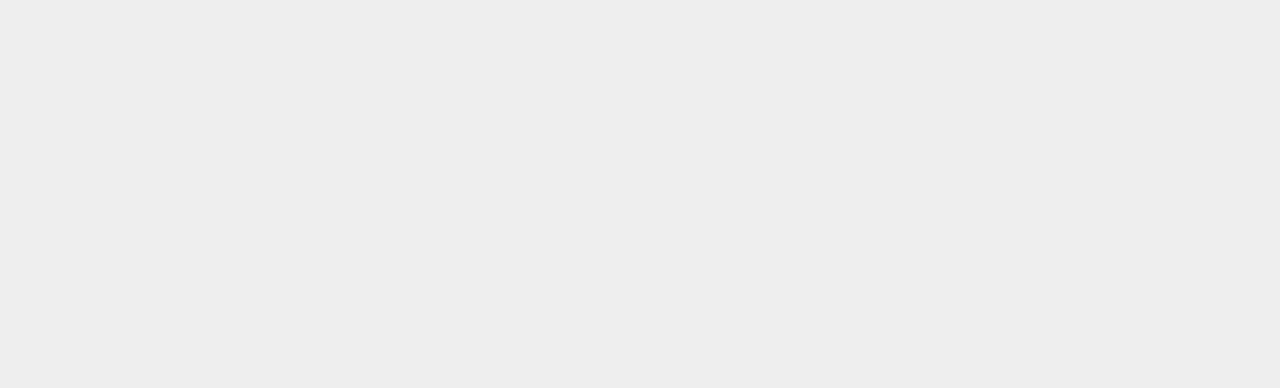
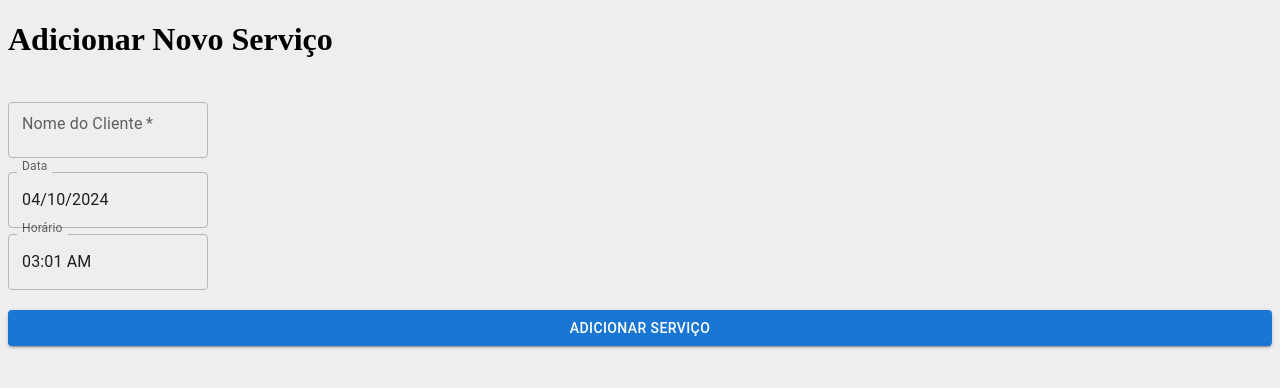
Before and after one commit to Cossio00/barber-admin-frontend, a React (Create React App) app: page /create-service in a window 1280 px wide. Before the commit this address had no page. Shown: the top 388 px of the page. Built offline with nearby package versions, Linux system fonts and the light colour scheme.

Commit message:
Added createService.js. Missing css and API connection

```diff
--- /dev/null
+++ b/src/Pages/Home/CreateService/CreateService.js
@@ -0,0 +1,77 @@
+import React, { useState } from "react";
+//import "./addService.css";    --implementar
+import api from "../../../Services/api";
+import { AdapterDateFns } from "@mui/x-date-pickers/AdapterDateFns";
+import { DatePicker, LocalizationProvider, TimePicker } from "@mui/x-date-pickers";
+import { ptBR } from "date-fns/locale";
+import { TextField, Button } from "@mui/material";
+import { useNavigate } from "react-router-dom";
+
+function CreateService() {
+    const [clientName, setClientName] = useState("");
+    const [selectedDate, setSelectedDate] = useState(new Date());
+    const [selectedTime, setSelectedTime] = useState(new Date());
+    const navigate = useNavigate();
+
+    const handleSubmit = async (e) => {
+        e.preventDefault();
+
+        // Cria um objeto Date completo com data + horário
+        const serviceDate = new Date(
+            selectedDate.getFullYear(),
+            selectedDate.getMonth(),
+            selectedDate.getDate(),
+            selectedTime.getHours(),
+            selectedTime.getMinutes()
+        );
+
+        try {
+            await api.post("/service", {
+                clientname: clientName,
+                servicedate: serviceDate.toISOString(),
+            });
+            alert("Serviço adicionado com sucesso!");
+            navigate("/"); // Volta para a Home
+        } catch (err) {
+            console.error("Erro ao adicionar serviço:", err);
+            alert("Ocorreu um erro ao adicionar o serviço.");
+        }
+    };
+
+    return (
+        <div className="add-service">
+            <div className="add-service-form-grid">
+                <h1>Adicionar Novo Serviço</h1>
+                <form onSubmit={handleSubmit}>
+                    <TextField
+                        label="Nome do Cliente"
+                        variant="outlined"
+                        margin="normal"
+                        fullWidth
+                        value={clientName}
+                        onChange={(e) => setClientName(e.target.value)}
+                        required
+                    />
+                    <LocalizationProvider dateAdapter={AdapterDateFns} locale={ptBR}>
+                        <DatePicker
+                            label="Data"
+                            value={selectedDate}
+                            onChange={(date) => setSelectedDate(date)}
+                            format="dd/MM/yyyy"
+                        />
+                        <TimePicker
+                            label="Horário"
+                            value={selectedTime}
+                            onChange={(time) => setSelectedTime(time)}
+                        />
+                    </LocalizationProvider>
+                    <Button type="submit" variant="contained" color="primary" style={{ marginTop: "20px" }}>
+                        Adicionar Serviço
+                    </Button>
+                </form>
+            </div>
+        </div>
+    );
+}
+
+export default CreateService;
--- a/src/Pages/Home/EditService/EditService.js
+++ b/src/Pages/Home/EditService/EditService.js
@@ -2,6 +2,11 @@ import React, { useEffect, useState } from "react";
 import { useParams } from "react-router-dom";
 import "./editService.css";
 import api from "../../../Services/api";
+import { AdapterDateFns } from "@mui/x-date-pickers/AdapterDateFns";
+import { DatePicker, LocalizationProvider, TimePicker } from "@mui/x-date-pickers";
+import { ptBR } from "date-fns/locale";
+import { TextField } from "@mui/material";
+
 
 function EditService() {
 
@@ -9,40 +14,74 @@ function EditService() {
 
     const [ service, setService ] = useState(null);
 
+    const [selectedDate, setSelectedDate] = useState(null);
+    const [selectedTime, setSelectedTime] = useState(null);
+
+
     useEffect(() => {
         api
             .get(`/service-agenda/${serviceId}`, {
             })
             .then((response) => {
                 setService(response.data);
+                const parsedDate = new Date(response.data.servicedate);
+
+                const dateOnly = new Date(
+                    parsedDate.getFullYear(),
+                    parsedDate.getMonth(),
+                    parsedDate.getDate()
+                  );
+                  setSelectedDate(dateOnly);
+
+                  // Apenas o horário
+                  const timeOnly = new Date(
+                    0, // Ano fictício
+                    0, // Mês fictício
+                    0, // Dia fictício
+                    parsedDate.getHours(),
+                    parsedDate.getMinutes()
+                  );
+                  setSelectedTime(timeOnly);
             })
             .catch((err) => {
                 console.error("ops! ocorreu um erro: " + err);
             });
     }, [serviceId]);
 
-
+    if(service !== null){
         return(
         <div className= "edit-service">
-            <div>
+                <div colSpan="2">
                     <div className="header-container">
                         <h1 colSpan="2">Editar Serviço</h1>
                     </div>
                     <div className= "edit-service-form-grid">
-                    <table>
-                        <thead>
-                            <tr>
-                                <th>Horário</th>
-                                <th className="clientName">Cliente</th>
-                                <th>Status</th>
-                                <th>Ações</th>
-                            </tr>
-                        </thead>
-                    </table>
+                        <form action="/submit" method="post">
+
+                            <TextField label="Nome do Cliente" variant="outlined" margin="normal" value={service.clientname || ""} readOnly="true"/>
+                            <LocalizationProvider dateAdapter={AdapterDateFns} locale={ptBR}>
+                                <DatePicker label="Data" value={selectedDate} onChange={(newDate) => setSelectedDate(newDate)} format="dd/MM/yyyy"/>
+                                <TimePicker label="Horário" value={selectedTime} onChange={(newTime) => setSelectedTime(newTime)}/>
+                            </LocalizationProvider>
+
+                        </form>
                     </div>
                 </div>
             </div>
-    )
+    )}
+    else{
+        return(
+            <div className= "edit-service">
+                <div colSpan="2">
+                    <div className="header-container">
+                        <h1 colSpan="2">Editar Serviço</h1>
+                    </div>
+                    <div className= "edit-service-form-grid">
+                    </div>
+                </div>
+            </div>
+    )}
+
 }
 
 
--- a/src/Pages/Home/EditService/editService.css
+++ b/src/Pages/Home/EditService/editService.css
@@ -10,3 +10,13 @@
     background-color: #D9D9D9;
     border-radius: 5px;
 }
+
+form{
+    display: grid;
+}
+
+form div{
+    width: fit-content;
+    max-width: 200px;
+    margin-top: 6px;
+}
--- a/src/Pages/Home/Home.js
+++ b/src/Pages/Home/Home.js
@@ -79,7 +79,7 @@ function Home() {
         <div className= "home">
             <div className= "agenda-grid">
                 <div className="header-container">
-                    <input colSpan="2" type="button" value="Agendar"></input>
+                    <input colSpan="2" type="button" value="Agendar"  onClick={() => navigate("/create-service")}></input>
                 </div>
                 <div className="header-container">
                     <h1>{title}</h1>
--- a/src/index.js
+++ b/src/index.js
@@ -3,6 +3,7 @@ import ReactDOM from 'react-dom/client';
 import { BrowserRouter, Route, Routes } from 'react-router-dom';
 import App from './App';
 import Home from './Pages/Home/Home';
+import CreateService from './Pages/Home/CreateService/CreateService';
 import EditService from './Pages/Home/EditService/EditService';
 
 
@@ -12,6 +13,7 @@ root.render(
     <Routes>
       <Route path= "/" element= {<App/>}/>
       <Route path = "/home" element= {<Home/>}/>
+      <Route path="/create-service" element={<CreateService />} />
       <Route path = "/edit-service/:serviceId" element = {<EditService/>}/>
     </Routes>
   </BrowserRouter>
```
Also changed, not shown: package.json (+5 -3 lines), 1 other file (tests, documents, lock files or other folders). Lines whose indentation alone changed are shown as unchanged.
